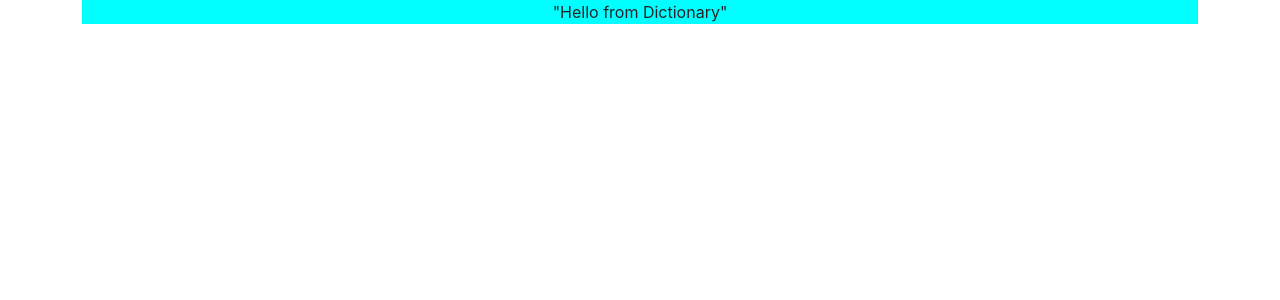
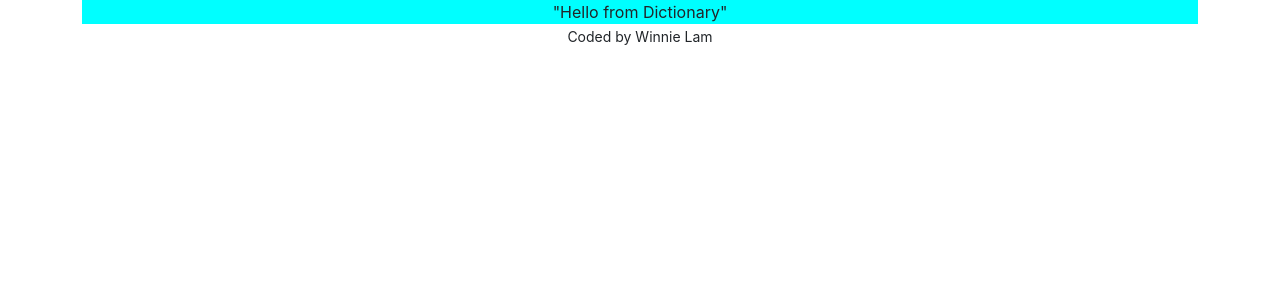
Before and after one commit to Winniee356/Dictionary-react, a React (Create React App) app: page / in a window 1280 px wide. Shown: the top 300 px of the page. Built offline with nearby package versions, Linux system fonts and the light colour scheme.

Commit message:
Update App.js

```diff
--- a/src/App.js
+++ b/src/App.js
@@ -6,10 +6,15 @@ function App() {
     <div className="App">
       <div className="container">
       <header className="App-header">
+      </header>
         <main>
           <Dictionary/>
         </main>
-      </header>
+      <footer className='text-center'>
+        <small>
+          Coded by Winnie Lam
+        </small>
+      </footer>
       </div>
     </div>
   );
```
